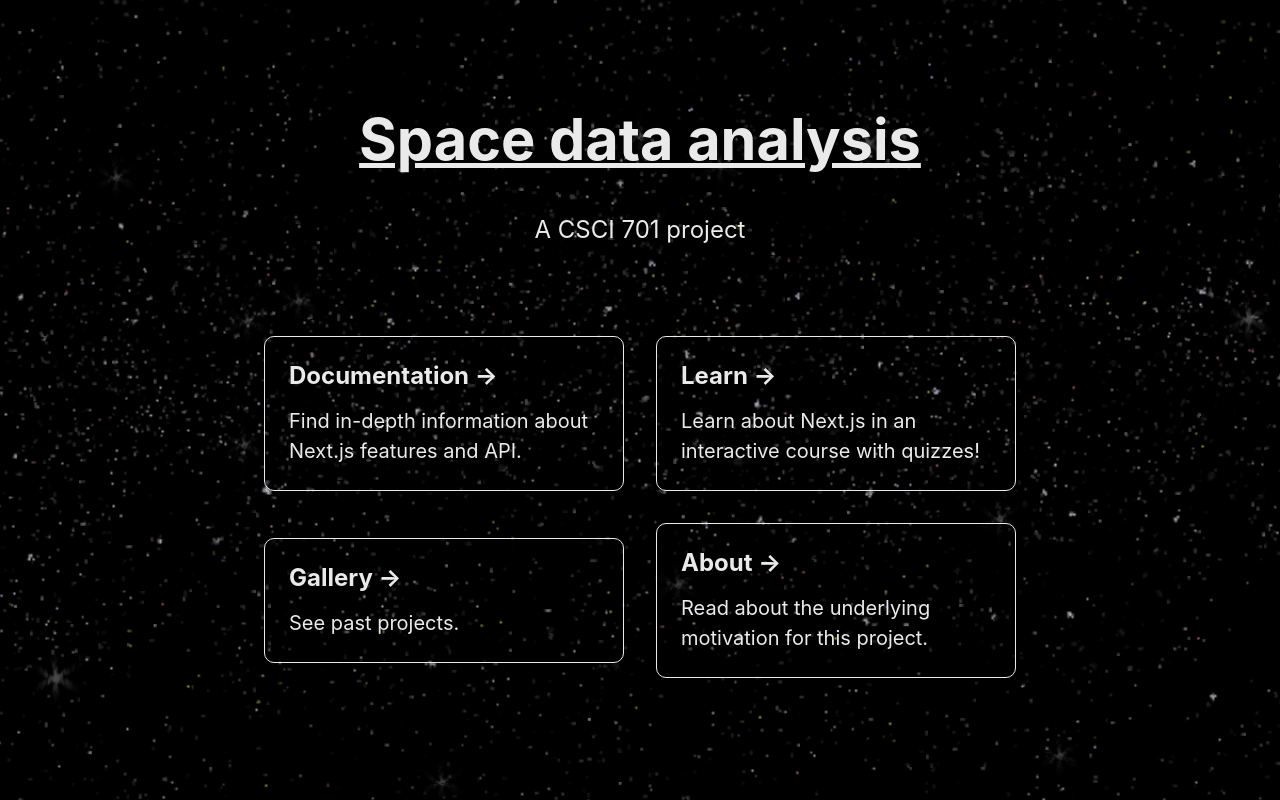
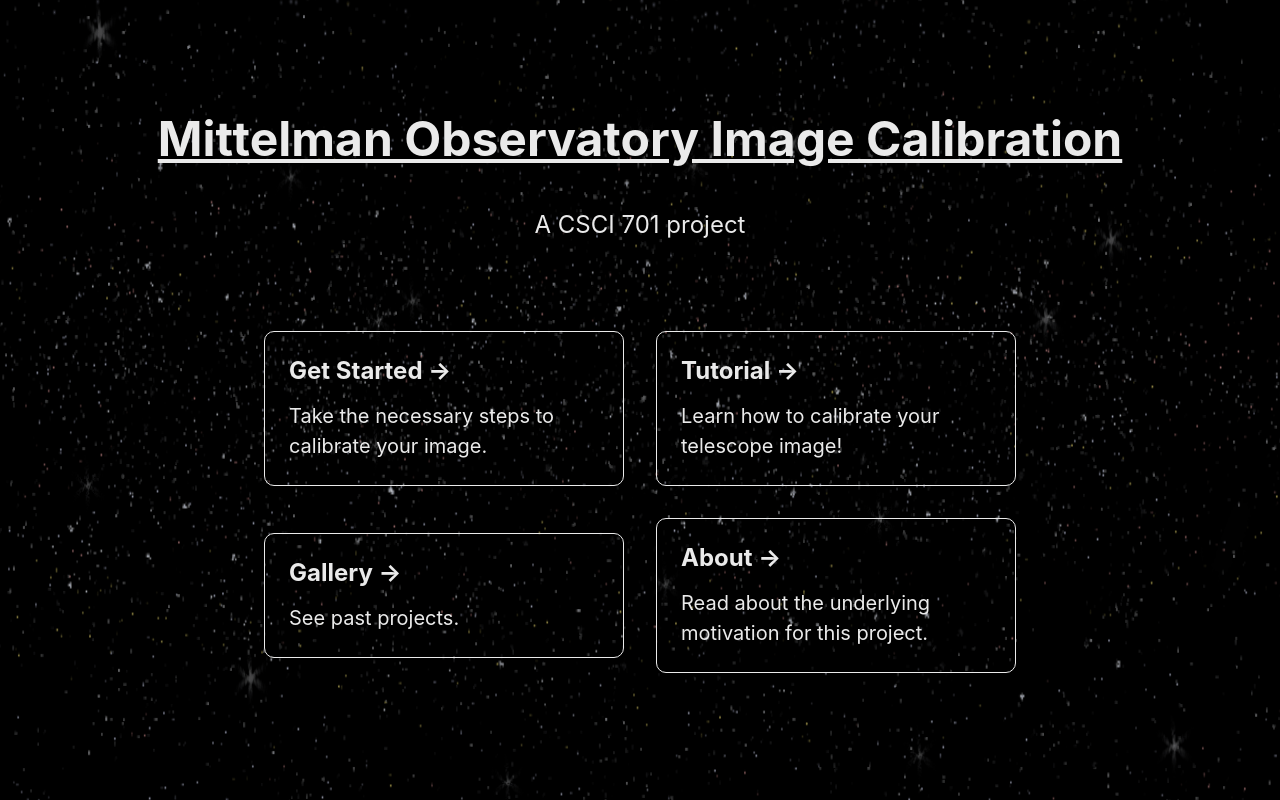
Before and after one commit to csci701f23/space-data-analysis, a Next.js app: page / in a window 1280 px wide. Built offline with nearby package versions, Linux system fonts and the light colour scheme.

Commit message:
modified index page

```diff
--- a/pages/index.js
+++ b/pages/index.js
@@ -22,14 +22,13 @@ export default function Home() {
             src="/space3.gif"
             alt="space image"
             layout="fill"
-            objectFit="cover"
             />
 
         </div>
 
       <main>
         <h1 className={styles.title}>
-          <u>Space data analysis</u>
+          <u>Mittelman Observatory Image Calibration</u>
         </h1>
 
         <p className={styles.description}>
@@ -38,13 +37,13 @@ export default function Home() {
 
         <div className={styles.grid}>
           <a href="https://nextjs.org/docs" className={styles.card}>
-            <h3>Documentation &rarr;</h3>
-            <p>Find in-depth information about Next.js features and API.</p>
+            <h3>Get Started &rarr;</h3>
+            <p>Take the necessary steps to calibrate your image.</p>
           </a>
 
           <a href="https://nextjs.org/learn" className={styles.card}>
-            <h3>Learn &rarr;</h3>
-            <p>Learn about Next.js in an interactive course with quizzes!</p>
+            <h3>Tutorial &rarr;</h3>
+            <p>Learn how to calibrate your telescope image!</p>
           </a>
 
           <a
--- a/styles/Home.module.css
+++ b/styles/Home.module.css
@@ -21,7 +21,7 @@
 .title {
   margin: 0 0 1rem;
   line-height: 1.15;
-  font-size: 3.6rem;
+  font-size: 3rem;
   color: #eaeaea;
 }
 
```
